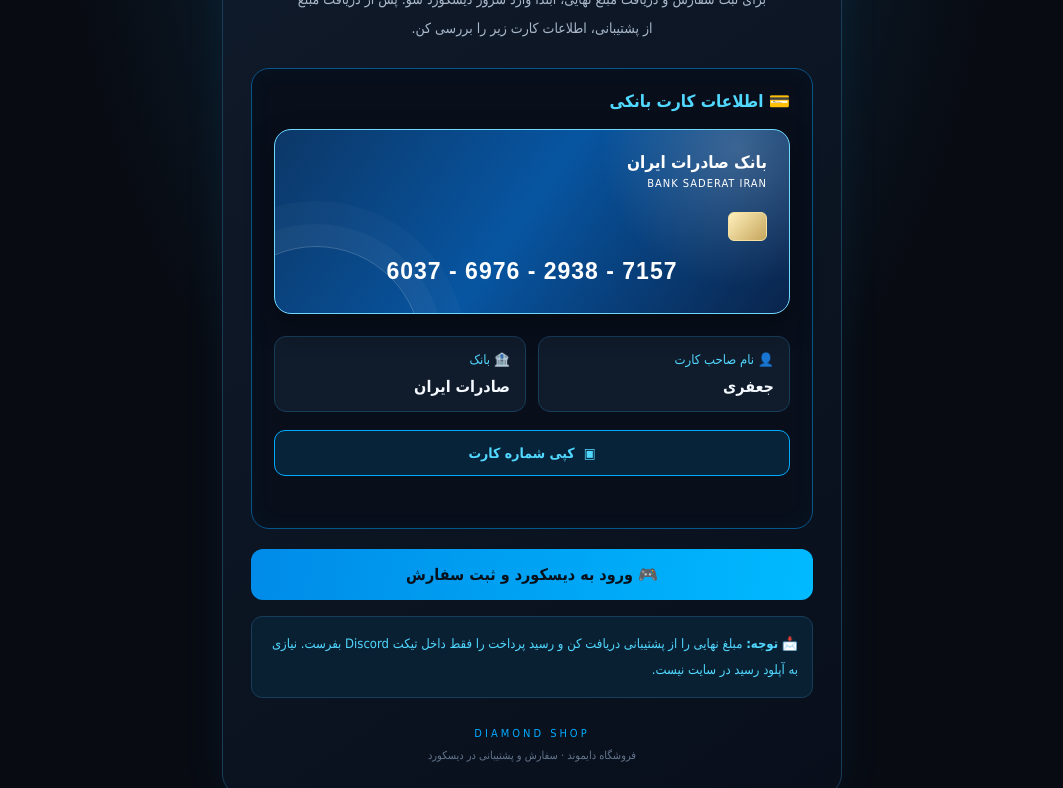
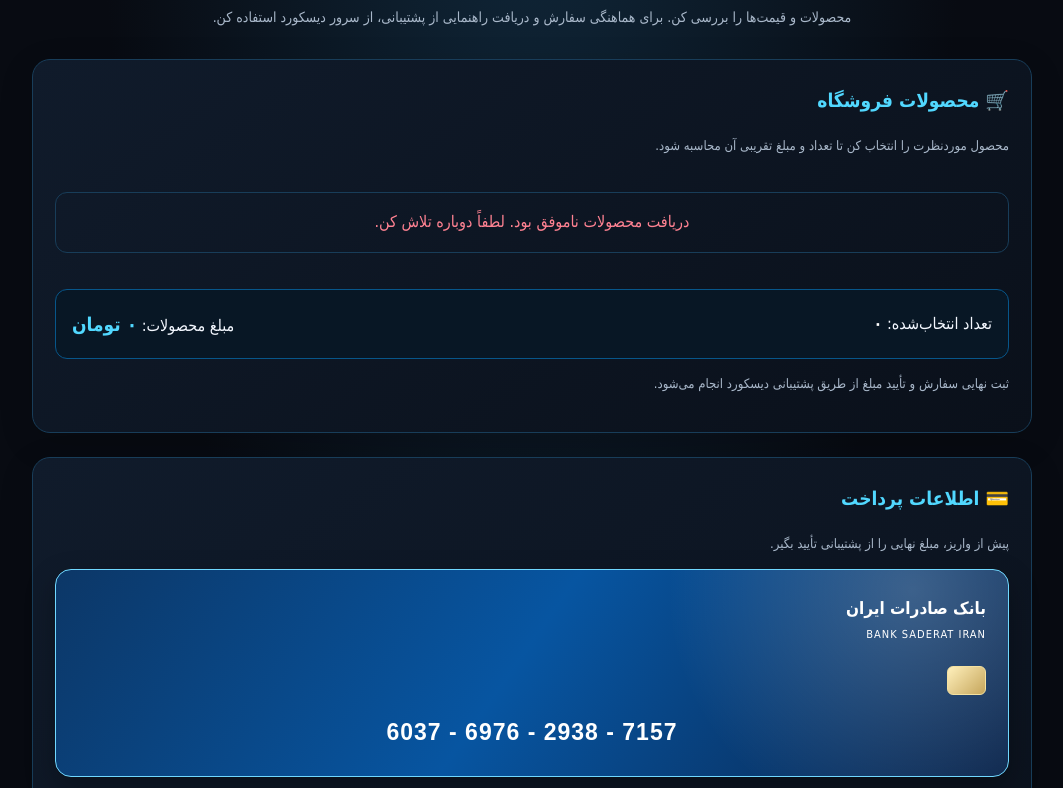
Before and after one commit to ElyVex11766/Diamond_Shop, a website: page Diamond_Shop/public/index.html in a window 1280 px wide. Shown: the part 191-979 px from the top of the page, without its empty margins (108-1171 px from the left). Drawn offline with Linux system fonts and the light colour scheme; no server answers.

Commit message:
Update index.html

```diff
--- a/Diamond_Shop/public/index.html
+++ b/Diamond_Shop/public/index.html
@@ -5,14 +5,10 @@
   <meta charset="UTF-8">
   <meta name="viewport" content="width=device-width, initial-scale=1.0">
   <meta name="theme-color" content="#080b12">
-  <meta name="description" content="Diamond Shop - اطلاعات سفارش و پرداخت">
-  <title>Diamond Shop | اطلاعات پرداخت</title>
+  <meta name="description" content="Diamond Shop - محصولات، قیمت‌ها و اطلاعات پرداخت">
+  <title>Diamond Shop | فروشگاه دایموند</title>
 
   <style>
-    * {
-      box-sizing: border-box;
-    }
-
     :root {
       --blue: #00aaff;
       --cyan: #51d8ff;
@@ -22,132 +18,214 @@
       --border: #183d59;
     }
 
+    * {
+      box-sizing: border-box;
+    }
+
     body {
       margin: 0;
       min-height: 100vh;
-      padding: 28px 16px;
-      display: flex;
-      justify-content: center;
-      align-items: center;
+      padding: 24px 14px;
       background:
-        radial-gradient(ellipse at 50% 0%, #10334b 0%, transparent 52%),
+        radial-gradient(ellipse at top, #10283b 0%, transparent 48%),
         var(--bg);
       color: #f4f8ff;
       font-family: Tahoma, Arial, sans-serif;
+      line-height: 1.9;
     }
 
     main {
       width: 100%;
-      max-width: 620px;
-      padding: 28px;
-      background: linear-gradient(145deg, #101b2b, #080f1b);
-      border: 1px solid var(--border);
-      border-radius: 22px;
-      box-shadow: 0 0 45px #00aaff12;
+      max-width: 1000px;
+      margin: auto;
     }
 
     .brand {
       text-align: center;
-      color: #f4f8ff;
-      font-size: 25px;
+      font-size: 27px;
       font-weight: 900;
       letter-spacing: 1px;
     }
 
-    .brand span {
+    .brand span,
+    h1 span {
       color: var(--blue);
     }
 
     .brand small {
       display: block;
-      margin-top: 6px;
+      margin-top: 2px;
       color: var(--cyan);
       font-size: 11px;
-      letter-spacing: 5px;
+      letter-spacing: 4px;
     }
 
     h1 {
-      margin: 30px 0 12px;
+      margin: 28px 0 8px;
       text-align: center;
-      font-size: 25px;
-    }
-
-    h1 span {
-      color: var(--blue);
+      font-size: clamp(23px, 4vw, 32px);
     }
 
     .intro {
-      margin: 0 auto 24px;
-      max-width: 480px;
+      max-width: 650px;
+      margin: 0 auto 28px;
+      color: var(--muted);
       text-align: center;
-      color: var(--muted);
       font-size: 14px;
-      line-height: 2.1;
     }
 
-    .payment {
+    .section {
+      margin-top: 24px;
       padding: 22px;
-      background: #080f1b;
-      border: 1px solid #07568a;
+      border: 1px solid var(--border);
       border-radius: 18px;
-      box-shadow: inset 0 0 25px #00aaff08;
+      background: linear-gradient(145deg, #101b2b, #0a101a);
+      box-shadow: 0 10px 35px #0002;
     }
 
     .section-title {
-      margin: 0 0 18px;
+      margin: 0 0 16px;
       color: var(--cyan);
-      font-size: 17px;
+      font-size: 19px;
     }
 
+    .section-description {
+      color: var(--muted);
+      font-size: 13px;
+    }
+
+    /* Product area */
+    #items-list,
+    #products-list,
+    #products {
+      display: grid;
+      grid-template-columns: repeat(auto-fit, minmax(210px, 1fr));
+      gap: 14px;
+      margin-top: 18px;
+    }
+
+    .product-card {
+      min-width: 0;
+      padding: 18px;
+      border: 1px solid var(--border);
+      border-radius: 14px;
+      background: #0a111d;
+      overflow-wrap: anywhere;
+    }
+
+    .product-card h3 {
+      margin-top: 0;
+      color: #f4f8ff;
+      font-size: 16px;
+    }
+
+    .product-price {
+      color: var(--cyan);
+      font-weight: bold;
+    }
+
+    .quantity-controls {
+      display: flex;
+      align-items: center;
+      gap: 12px;
+      margin-top: 14px;
+    }
+
+    .quantity-controls button {
+      width: 38px;
+      height: 38px;
+      border: 1px solid var(--blue);
+      border-radius: 9px;
+      background: #06233a;
+      color: var(--cyan);
+      font-size: 20px;
+      cursor: pointer;
+    }
+
+    .quantity-controls button:disabled {
+      opacity: .4;
+      cursor: not-allowed;
+    }
+
+    .quantity-controls span {
+      min-width: 24px;
+      text-align: center;
+    }
+
+    .out-of-stock {
+      color: #ff8292;
+    }
+
+    .empty-state,
+    .error-message {
+      grid-column: 1 / -1;
+      padding: 14px;
+      border: 1px solid var(--border);
+      border-radius: 12px;
+      color: var(--muted);
+      text-align: center;
+    }
+
+    .error-message {
+      color: #ff8292;
+    }
+
+    .cart-summary {
+      display: flex;
+      flex-wrap: wrap;
+      justify-content: space-between;
+      align-items: center;
+      gap: 12px;
+      margin-top: 20px;
+      padding: 16px;
+      border: 1px solid #07568a;
+      border-radius: 12px;
+      background: #081725;
+    }
+
+    #cart-total {
+      color: var(--cyan);
+      font-size: 19px;
+      font-weight: bold;
+    }
+
+    #cart-count {
+      color: #fff;
+    }
+
+    /* Bank card */
     .bank-card {
       position: relative;
       overflow: hidden;
-      margin-bottom: 22px;
       padding: 22px;
-      min-height: 185px;
-      border-radius: 17px;
+      min-height: 190px;
       border: 1px solid #70d8ff;
+      border-radius: 16px;
       background:
         radial-gradient(circle at 90% 10%, #ffffff35, transparent 28%),
         linear-gradient(125deg, #0c3767, #0755a1 48%, #0a244b);
-      box-shadow: 0 12px 30px #0005;
-    }
-
-    .bank-card::after {
-      content: "";
-      position: absolute;
-      width: 210px;
-      height: 210px;
-      left: -65px;
-      bottom: -145px;
-      border: 1px solid #ffffff35;
-      border-radius: 50%;
-      box-shadow: 0 0 0 22px #ffffff08,
-                  0 0 0 45px #ffffff06;
+      box-shadow: 0 12px 30px #0004;
     }
 
     .bank-name {
       position: relative;
       z-index: 1;
-      color: #fff;
+      color: white;
       font-size: 17px;
       font-weight: bold;
     }
 
     .bank-name small {
       display: block;
-      margin-top: 5px;
       font-size: 11px;
       font-weight: normal;
       letter-spacing: 1px;
     }
 
     .card-chip {
-      position: relative;
-      z-index: 1;
       width: 39px;
       height: 29px;
-      margin-top: 22px;
+      margin-top: 20px;
       border: 1px solid #f4e1a0;
       border-radius: 6px;
       background: linear-gradient(135deg, #fff0bc, #c6a65c);
@@ -156,141 +234,120 @@
     .card-number {
       position: relative;
       z-index: 1;
-      margin-top: 17px;
+      margin-top: 16px;
+      color: white;
+      text-align: center;
       direction: ltr;
-      text-align: center;
-      color: white;
       font-family: Arial, sans-serif;
-      font-size: clamp(17px, 4.5vw, 23px);
+      font-size: clamp(17px, 4vw, 23px);
       font-weight: bold;
       letter-spacing: 1px;
       white-space: nowrap;
     }
 
-    .details {
+    .bank-details {
       display: grid;
-      grid-template-columns: 1fr 1fr;
+      grid-template-columns: repeat(2, minmax(0, 1fr));
       gap: 12px;
-      margin-bottom: 18px;
+      margin-top: 14px;
     }
 
     .detail {
-      padding: 15px;
-      background: #101b2b;
-      border: 1px solid #183d59;
-      border-radius: 12px;
+      padding: 14px;
+      border: 1px solid var(--border);
+      border-radius: 11px;
+      background: #0a111d;
     }
 
     .detail-label {
-      margin-bottom: 10px;
       color: var(--cyan);
-      font-size: 13px;
+      font-size: 12px;
     }
 
     .detail-value {
-      color: #f4f8ff;
-      font-size: 16px;
+      margin-top: 5px;
       font-weight: bold;
     }
 
-    .copy-button {
-      display: flex;
+    .copy-button,
+    .ticket {
+      display: block;
       width: 100%;
-      justify-content: center;
-      align-items: center;
-      gap: 9px;
+      margin-top: 14px;
       padding: 14px;
       border: 1px solid var(--blue);
       border-radius: 11px;
       background: #06233a;
       color: var(--cyan);
+      text-align: center;
       font-family: inherit;
       font-size: 14px;
       font-weight: bold;
+      text-decoration: none;
       cursor: pointer;
-      transition: .2s;
     }
 
     .copy-button:hover {
       background: #093653;
-      box-shadow: 0 0 18px #00aaff20;
     }
 
-    .copy-button:focus-visible,
-    .ticket:focus-visible {
-      outline: 2px solid white;
-      outline-offset: 3px;
+    .ticket {
+      border: 0;
+      background: linear-gradient(100deg, #008be8, #00baff);
+      color: #06111b;
+    }
+
+    .ticket:hover {
+      filter: brightness(1.1);
     }
 
     .copy-status {
       min-height: 22px;
-      margin-top: 8px;
+      margin-top: 6px;
       color: var(--cyan);
       text-align: center;
       font-size: 12px;
     }
 
-    .ticket {
-      display: block;
-      margin-top: 20px;
-      padding: 16px;
-      border-radius: 12px;
-      background: linear-gradient(100deg, #008be8, #00baff);
-      color: #06111b;
-      text-align: center;
-      text-decoration: none;
-      font-weight: bold;
-      transition: .2s;
-    }
-
-    .ticket:hover {
-      filter: brightness(1.12);
-      transform: translateY(-2px);
-    }
-
     .warning {
-      margin-top: 16px;
+      margin-top: 18px;
       padding: 14px;
-      border: 1px solid #183d59;
+      border: 1px solid var(--border);
       border-radius: 11px;
       background: #092033;
       color: var(--cyan);
       font-size: 13px;
-      line-height: 2;
     }
 
     footer {
-      margin-top: 25px;
+      margin-top: 30px;
+      color: #62748b;
       text-align: center;
-      color: #62748b;
-      font-size: 11px;
-      line-height: 2;
+      font-size: 12px;
     }
 
     footer span {
       color: var(--blue);
-      letter-spacing: 3px;
+      letter-spacing: 2px;
     }
 
-    @media (max-width: 420px) {
-      main {
-        padding: 20px 15px;
+    button:focus-visible,
+    a:focus-visible {
+      outline: 2px solid white;
+      outline-offset: 3px;
     }
 
-      .payment {
-        padding: 15px;
+    @media (max-width: 480px) {
+      body {
+        padding: 18px 10px;
       }
 
-      h1 {
-        font-size: 21px;
+      .section {
+        padding: 16px;
       }
 
-      .details {
+      .bank-details {
         grid-template-columns: 1fr;
-      }
-
-      .bank-card {
-        padding: 17px 12px;
       }
 
       .card-number {
@@ -307,17 +364,38 @@
       <small>PLAY · BUY · ENJOY</small>
     </header>
 
-    <h1>اطلاعات <span>پرداخت</span></h1>
+    <h1>فروشگاه <span>دایموند</span></h1>
 
     <p class="intro">
-      برای ثبت سفارش و دریافت مبلغ نهایی، ابتدا وارد سرور دیسکورد شو.
-      پس از دریافت مبلغ از پشتیبانی، اطلاعات کارت زیر را بررسی کن.
+      محصولات و قیمت‌ها را بررسی کن. برای هماهنگی سفارش و دریافت
+      راهنمایی از پشتیبانی، از سرور دیسکورد استفاده کن.
     </p>
 
-    <section class="payment" aria-labelledby="payment-title">
-      <h2 class="section-title" id="payment-title">
-        💳 اطلاعات کارت بانکی
-      </h2>
+    <section class="section" aria-labelledby="products-heading">
+      <h2 class="section-title" id="products-heading">🛒 محصولات فروشگاه</h2>
+      <p class="section-description">
+        محصول موردنظرت را انتخاب کن تا تعداد و مبلغ تقریبی آن محاسبه شود.
+      </p>
+
+      <div id="items-list" aria-live="polite">
+        <p class="empty-state">در حال دریافت محصولات...</p>
+      </div>
+
+      <div class="cart-summary">
+        <div>تعداد انتخاب‌شده: <strong id="cart-count">۰</strong></div>
+        <div>مبلغ محصولات: <strong id="cart-total">۰ تومان</strong></div>
+      </div>
+
+      <p class="section-description">
+        ثبت نهایی سفارش و تأیید مبلغ از طریق پشتیبانی دیسکورد انجام می‌شود.
+      </p>
+    </section>
+
+    <section class="section" aria-labelledby="payment-heading">
+      <h2 class="section-title" id="payment-heading">💳 اطلاعات پرداخت</h2>
+      <p class="section-description">
+        پیش از واریز، مبلغ نهایی را از پشتیبانی تأیید بگیر.
+      </p>
 
       <div class="bank-card">
         <div class="bank-name">
@@ -332,7 +410,7 @@
         </div>
       </div>
 
-      <div class="details">
+      <div class="bank-details">
         <div class="detail">
           <div class="detail-label">👤 نام صاحب کارت</div>
           <div class="detail-value">جعفری</div>
@@ -345,13 +423,10 @@
       </div>
 
       <button class="copy-button" id="copy-card" type="button">
-        <span aria-hidden="true">▣</span>
         کپی شماره کارت
       </button>
-
       <div class="copy-status" id="copy-status" role="status"
            aria-live="polite"></div>
-    </section>
 
       <a
         class="ticket"
@@ -359,14 +434,14 @@
         target="_blank"
         rel="noopener noreferrer"
       >
-      🎮 ورود به دیسکورد و ثبت سفارش
+        🎮 ورود به دیسکورد و پیگیری سفارش
       </a>
 
       <div class="warning">
-      📩 <strong>توجه:</strong>
-      مبلغ نهایی را از پشتیبانی دریافت کن و رسید پرداخت را فقط داخل
-      تیکت Discord بفرست. نیازی به آپلود رسید در سایت نیست.
+        📩 رسید پرداخت را فقط داخل تیکت دیسکورد ارسال کن.
+        در این سایت امکان آپلود رسید وجود ندارد.
       </div>
+    </section>
 
     <footer>
       <span>DIAMOND SHOP</span>
@@ -392,7 +467,6 @@
           field.style.opacity = "0";
           document.body.appendChild(field);
           field.select();
-
           const copied = document.execCommand("copy");
           field.remove();
 
@@ -400,12 +474,13 @@
         }
 
         copyStatus.textContent = "شماره کارت کپی شد ✓";
-        copyButton.querySelector("span").textContent = "✓";
       } catch {
         copyStatus.textContent =
-          "کپی خودکار انجام نشد؛ شماره کارت را دستی انتخاب کن.";
+          "کپی انجام نشد؛ شماره کارت را دستی انتخاب کن.";
       }
     });
   </script>
+
+  <script src="/static/app.js" defer></script>
 </body>
 </html>
```
Lines whose indentation alone changed are shown as unchanged.
